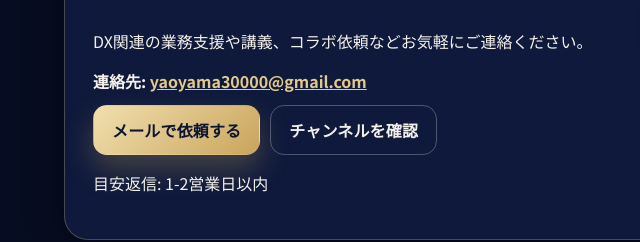
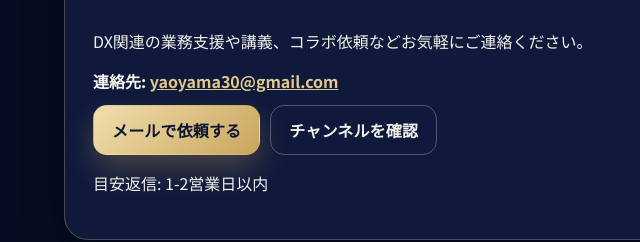
Before and after one commit to yaoyama30/HP, a plain HTML site: page index.html in a window 1280 px wide. Shown: the part 6429-6671 px from the top of the page, 0-640 px from the left. Drawn offline with nearby package versions, Linux system fonts and the light colour scheme.

Commit message:
連絡先のメールアドレスを変更
Co-Authored-By: Claude Fable 5.2 <noreply@anthropic.com>

```diff
--- a/index.html
+++ b/index.html
@@ -455,10 +455,10 @@
             <h2>仕事の依頼・お問い合わせ</h2>
             <p class="lede">DX関連の業務支援や講義、コラボ依頼などお気軽にご連絡ください。</p>
             <div class="contact-mail">
-              <span>連絡先: </span><a href="mailto:yaoyama30000@gmail.com">yaoyama30000@gmail.com</a>
+              <span>連絡先: </span><a href="mailto:yaoyama30@gmail.com">yaoyama30@gmail.com</a>
             </div>
             <div class="cta-group">
-              <a class="btn primary" href="mailto:yaoyama30000@gmail.com">メールで依頼する</a>
+              <a class="btn primary" href="mailto:yaoyama30@gmail.com">メールで依頼する</a>
               <a class="btn ghost" href="https://www.youtube.com/channel/UCyjFn_RJ7tM82CT_i3eoOZg" target="_blank" rel="noopener">チャンネルを確認</a>
             </div>
             <p class="muted small">目安返信: 1-2営業日以内</p>
```
